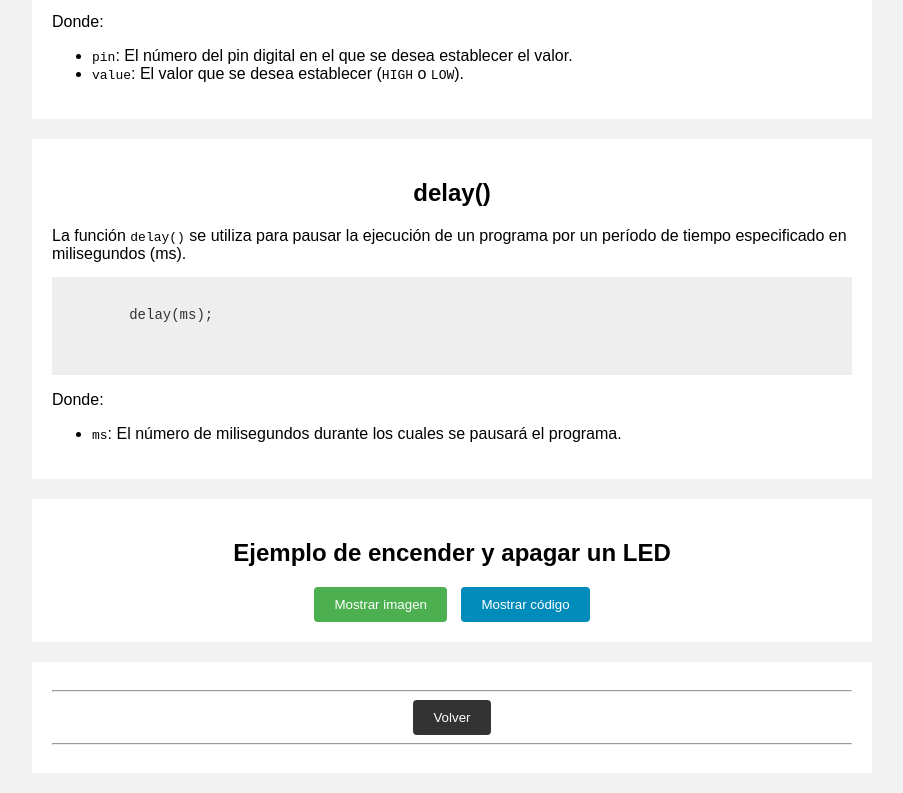
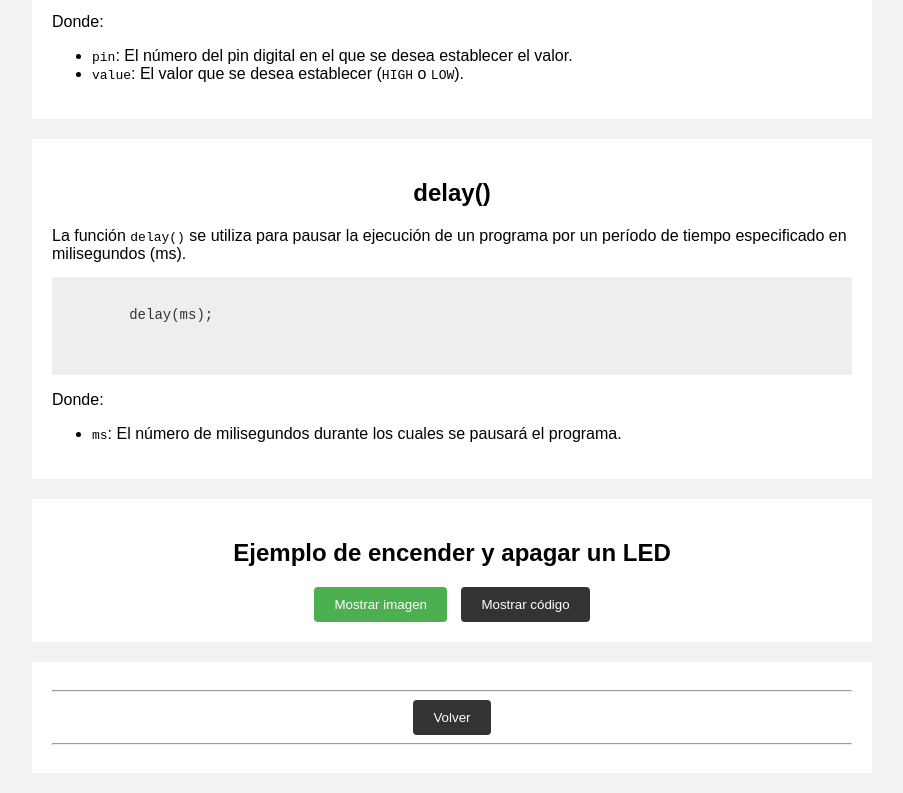
Before and after one commit to rovimartinez/rovimartinez.github.io, a plain HTML site: page modulo1programa2.html in a window 1280 px wide. Shown: the part 1983-2776 px from the top of the page, without its empty margins (188-1091 px from the left). Drawn offline with Linux system fonts and the light colour scheme.

Commit message:
Update modulo1programa2.html

```diff
--- a/modulo1programa2.html
+++ b/modulo1programa2.html
@@ -61,7 +61,7 @@
     }
 
     .btn-show-code {
-      background-color: #008CBA;
+      background-color: #333333;
       color: #FFFFFF;
       padding: 10px 20px;
       border: none;
```
